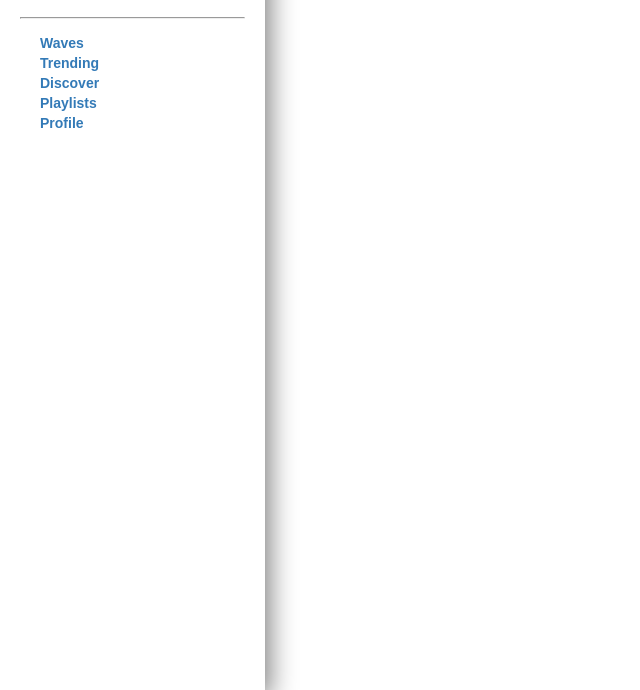
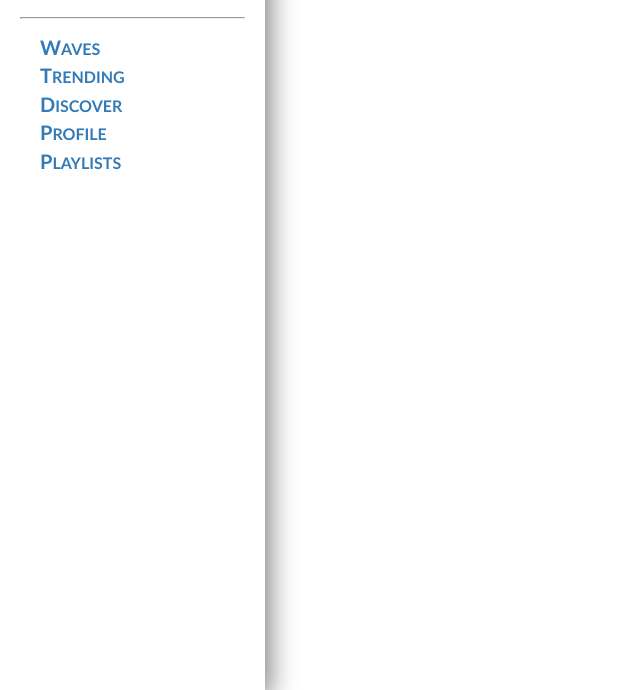
Before and after one commit to Currents-Music/website, a plain HTML site: page index.html in a window 1280 px wide. Shown: the part 110-800 px from the top of the page, without its empty margins (0-640 px from the left). Drawn offline with nearby package versions, Linux system fonts and the light colour scheme.

Commit message:
Version 0.0.0.0.1

```diff
--- a/index.html
+++ b/index.html
@@ -16,18 +16,20 @@
 
     <div id = "sidebar">
 
-            <div class = "logo">
-                <img src="logos/newLogo.png" class = "logo"></img>
-            </div>
+            <a href="#">
+                <div class = "logo">
+                    <img src="logos/newLogo.png" class = "logo"></img>
+                </div>
+            </a>
 
             <hr class = "divider"></hr>
 
             <ul id = "options">
-              <li><a href="#">Waves</a></li>
-              <li><a href="#">Trending</a></li>
-              <li><a href="#">Discover</a></li>
-              <li><a href="#">Playlists</a></li>
-              <li><a href="#">Profile</a></li>
+              <li><a href="#"><span class = "one"></span>W<span class = "two">AVES</span></a></li>
+              <li><a href="#"><span class = "one"></span>T<span class = "two">RENDING</span></a></li>
+              <li><a href="#"><span class = "one"></span>D<span class = "two">ISCOVER</span></a></li>
+              <li><a href="#"><span class = "one"></span>P<span class = "two">ROFILE</span></a></li>
+              <li><a href="#"><span class = "one"></span>P</span><span class = "two">LAYLISTS</span></a></li>
             </ul>
 
     </div>
--- a/style.css
+++ b/style.css
@@ -45,5 +45,23 @@
 }
 
 #options li {
-  font-family:sans-serif;
+  font-family:"trebuchet ms";
+  font-size:20px;
+  color:blue;
+  list-style-type: none;
+  margin-left:0px;
 }
+
+#options .one {
+  font-size:20px;
+}
+
+#options .two {
+  font-size:16px;
+}
+
+#options a:hover {
+  margin-left:10px;
+  text-decoration: none;
+  animation-duration:3s;
+}
```
